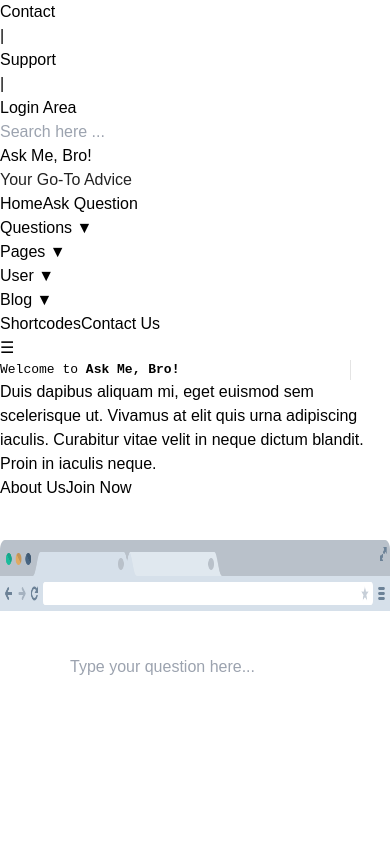
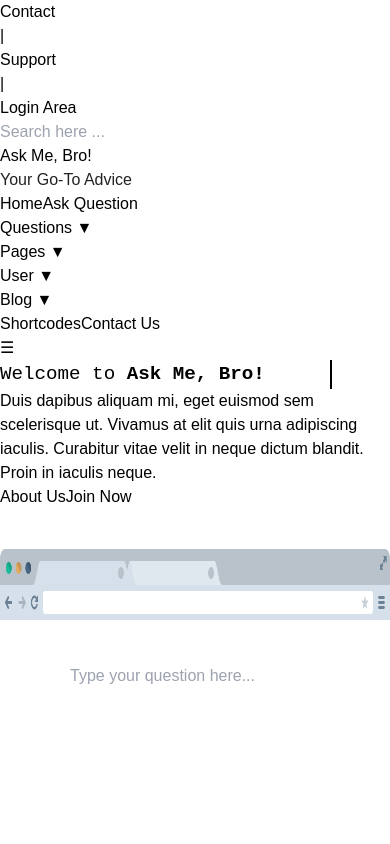
Before and after one commit to kumawatNikit/Ask-me-bro, a Next.js app: page / in a window 390 px wide. Shown: the top 844 px of the page. Built offline with nearby package versions, Linux system fonts and the light colour scheme.

Commit message:
mobile-responsive-fix

```diff
--- a/src/app/globals.css
+++ b/src/app/globals.css
@@ -35,20 +35,22 @@ body {
 .typewriter {
   font-family: monospace;
   overflow: hidden;
-  border-right: .15em solid rgb(228, 228, 228);
+  border-right: .15em solid black;
   width: 0;
   white-space: nowrap;
   animation: typing 3s steps(30) 1s forwards, blink 0.75s step-end infinite;
 }
 
+/* Keyframe for typing animation */
 @keyframes typing {
   from {
     width: 0;
   }
   to {
-    width: 90%;
+    width: 85%;
   }
 }
+
 
 @keyframes blink {
   50% {
@@ -56,6 +58,28 @@ body {
   }
 }
 
+@media (min-width: 700px) and (max-width:769px) {
+  .typewriter {
+    font-size: 1rem;
+    width: 100%;
+    animation-duration: 4s;
+  }
+}
+
+@media (max-width: 600px) {
+  .typewriter {
+    font-size: 1.5rem;
+    width: 100%;
+    animation-duration: 4s;
+  }
+}
+
+@media (max-width: 400px) {
+  .typewriter {
+    font-size: 1.2rem;
+    animation-duration: 5s;
+  }
+}
 .pulse {
   animation: pulse-animation 1.5s infinite;
 }
```
